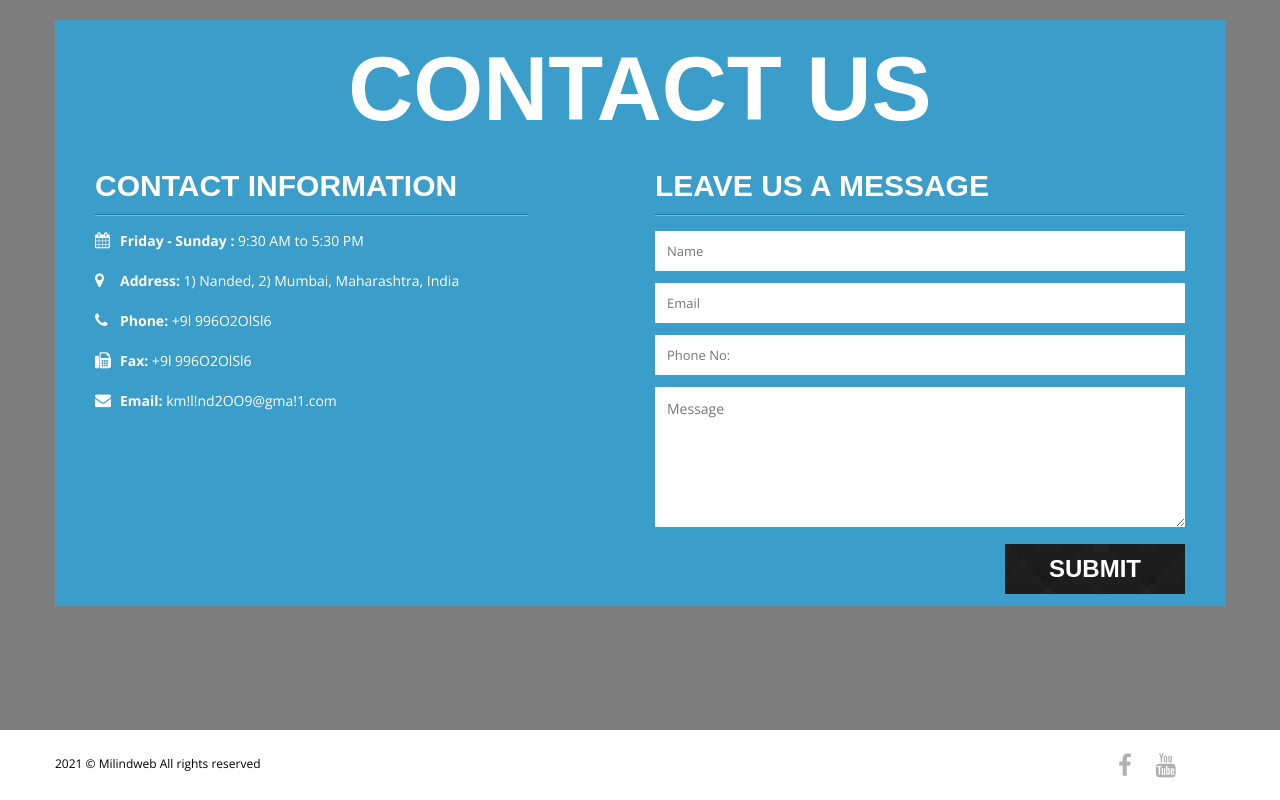
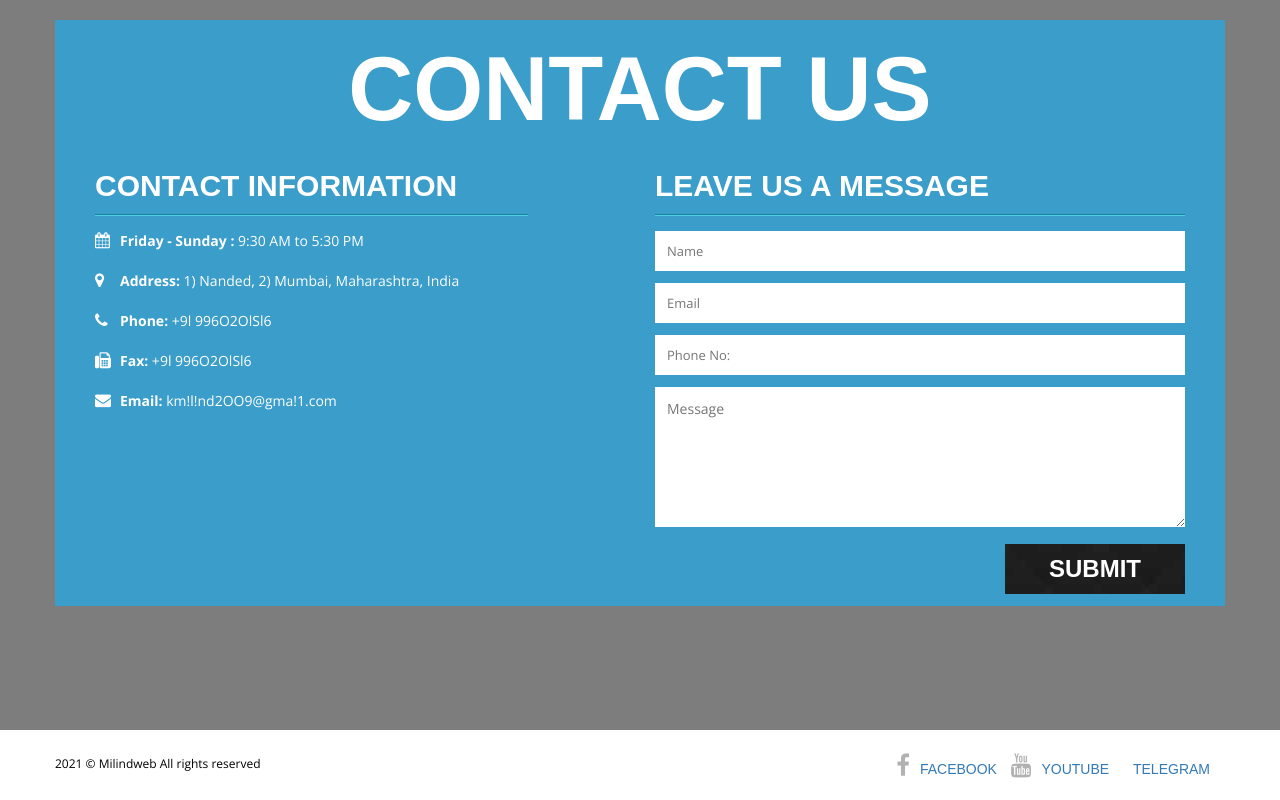
Before and after one commit to itsmakk/Milindweb, a plain HTML site: page index.html in a window 1280 px wide. Shown: the part 3176-3976 px from the top of the page. Drawn offline with nearby package versions, Linux system fonts and the light colour scheme; a script that the page names is missing; some icons are missing; a web font is replaced by a local one.

Commit message:
Update index.html

```diff
--- a/index.html
+++ b/index.html
@@ -360,11 +360,12 @@
 			<div class="row">
 				<div class="col-xs-6 footer-para">
 					<p>2021 &copy; Milindweb All rights reserved</p>
+					<script type='text/javascript' src='https://www.freevisitorcounters.com/auth.php?id=b4eea9ff354695945690af81c2f929f9f0eebce9'></script>
 				</div>
 				<div class="col-xs-6 text-right">
-					<a href="https://www.facebook.com/makhandare"><i class="fa fa-facebook"></i></a>
-					<a href="https://www.youtube.com/channel/UC0BVFPKsQ7ptn57w3r5B0Cg"><i class="fa fa-youtube"></i></a>
-					<a href="https://t.me/itsmakkk"><i class="fa fa-telegram"></i></a>
+					<a href="https://www.facebook.com/makhandare"><i class="fa fa-facebook"></i>FACEBOOK</a>
+					<a href="https://www.youtube.com/channel/UC0BVFPKsQ7ptn57w3r5B0Cg"><i class="fa fa-youtube"></i>YOUTUBE</a>
+					<a href="https://t.me/itsmakkk"><i class="fa fa-telegram"></i>TELEGRAM</a>
 				</div>
 			</div>
 		</div>
```
